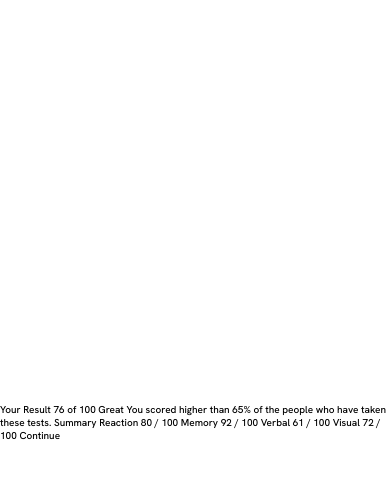
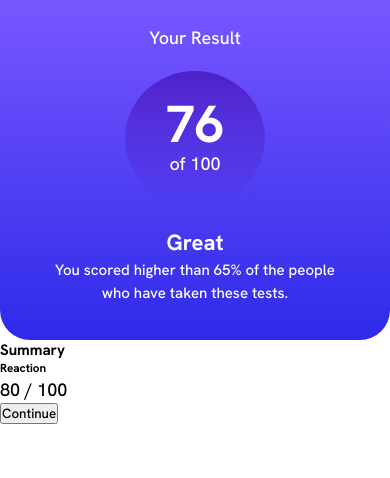
Before and after one commit to PaylemanC/frontendmentor--Angular, an Angular app: page /results-summary in a window 390 px wide. Shown: the top 478 px of the page. Built offline with nearby package versions, Linux system fonts and the light colour scheme.

Commit message:
Finish results mobile

```diff
--- a/src/app/newbie/results-summary/results-summary.component.html
+++ b/src/app/newbie/results-summary/results-summary.component.html
@@ -1,15 +1,30 @@
 <div data-component="container">
   <div class="results-summary">
-    Your Result
-    76
-    of 100
-
-    Great
-    You scored higher than 65% of the people who have taken these tests.
-
-    Summary
-
-    Reaction
+    <div class="results">
+      <p class="result__pre-title">Your Result</p>
+      <div class="result__numbers">
+        <p class="result__number">76</p>
+        <p>of 100</p>
+      </div>
+      <div class="result__description">
+        <p class="result__title">Great</p>
+        <p class="result__paragraph">You scored higher than 65% of the people who have taken these tests.</p>
+      </div>
+    </div>
+    <div class="summary">
+      <h2>Summary</h2>
+      <div class="summary__tests-container">
+        <div class="summary__test">
+          <span class="summary__test-name">
+            <span></span>
+            <h3>Reaction</h3>
+          </span>
+          <p class="summary__test-punctuation"><span>80</span> / 100</p>
+        </div>
+        <button class="summary__btn-continue">Continue</button>
+      </div>
+    </div>
+    <!-- Reaction
     80 / 100
 
     Memory
@@ -19,8 +34,6 @@
     61 / 100
 
     Visual
-    72 / 100
-
-    Continue
+    72 / 100 -->
   </div>
 </div>
--- a/src/app/newbie/results-summary/results-summary.component.scss
+++ b/src/app/newbie/results-summary/results-summary.component.scss
@@ -29,4 +29,53 @@ p {
   font-size: 18px;
 }
 
+.results-summary {
+  width: 100%;
+  height: 100%;
+}
+
+.results {
+  display: flex;
+  flex-direction: column;
+  align-items: center;
+  background: $light-slate-blue;
+  background: linear-gradient(180deg, $light-slate-blue 0%, $light-royal-blue);
+  text-align: center;
+  padding: 24px 50px 36px;
+  border-radius: 0 0 30px 30px;
+  gap: 20px;
+  p, h2 {
+    color: $white;
+  }
+}
+
+.result__numbers {
+  background: linear-gradient(180deg, $violet-blue 0%, $persian-blue);
+  width: 140px;
+  height: 135px;
+  border-radius: 100%;
+  padding: 27px;
+  .result__number {
+    font-size: 5.2rem;
+    line-height: 1;
+    font-weight: bold;
+    text-align: center;
+  }
+}
+
+.result__description {
+
+  .result__title {
+    font-weight: bold;
+    font-size: 2.2rem;
+  }
+  .result__paragraph {
+    font-size: 1.5rem;
+  }
+}
+
+.summary {
+  background-color: $white;
+}
+
 //Mobile: 375px, Desktop: 1440px
```
